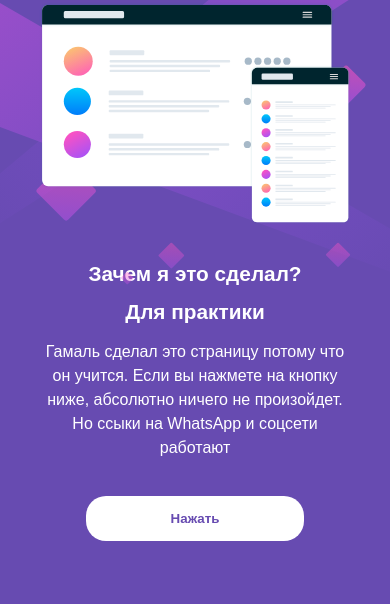
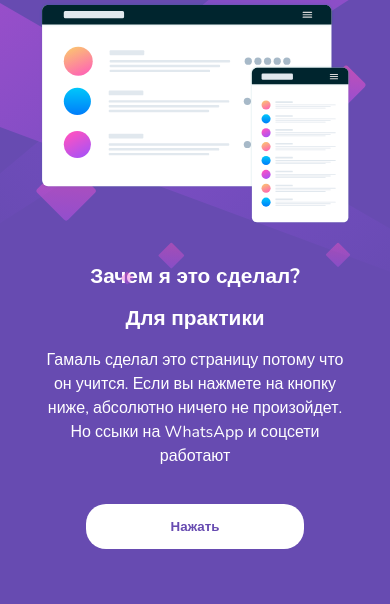
Before and after one commit to CodingGam/Huddle-single-introductory-section, a plain HTML site: page index.html in a window 390 px wide. Shown: the part 103-707 px from the top of the page. Drawn offline with nearby package versions, Linux system fonts and the light colour scheme.

Commit message:
Chnged font to Nunito

```diff
--- a/styles-grid.css
+++ b/styles-grid.css
@@ -2,7 +2,7 @@
 body {
   background-color: #674bb1;
   margin: 0;
-  font-family: 'Karla', sans-serif;
+  font-family: 'Nunito', sans-serif;
 }
 
 .logo {
```
